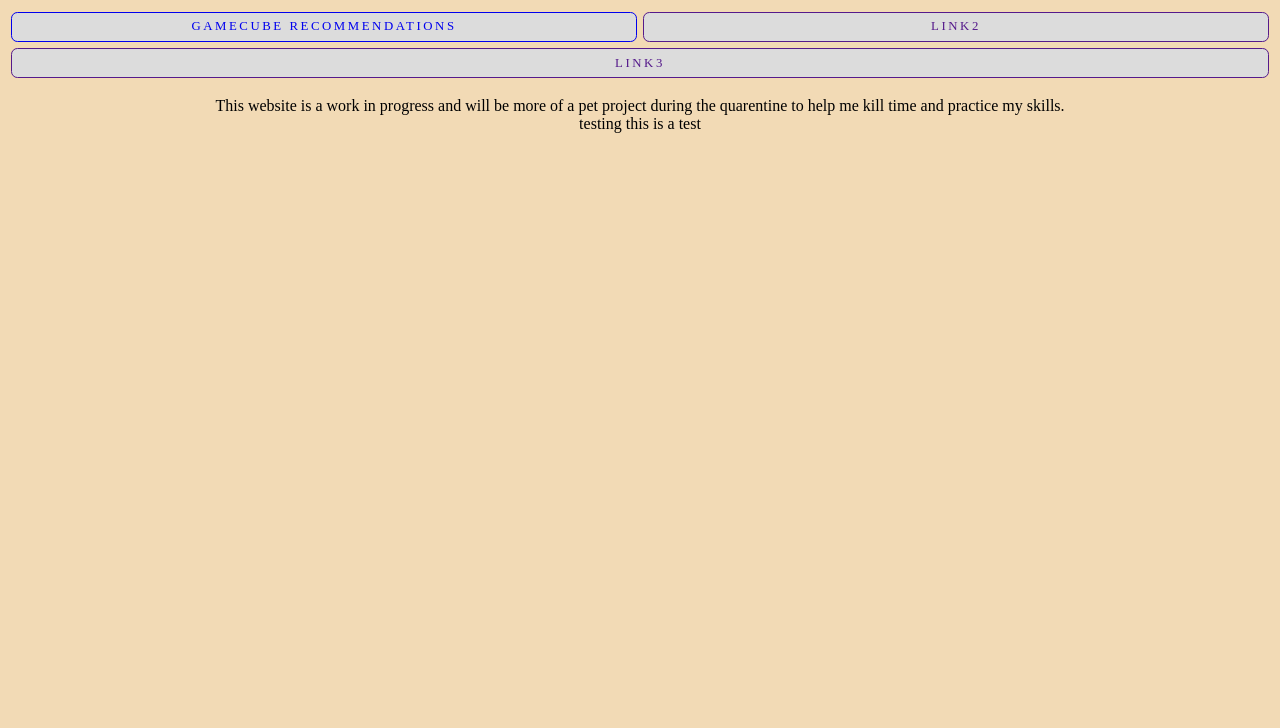
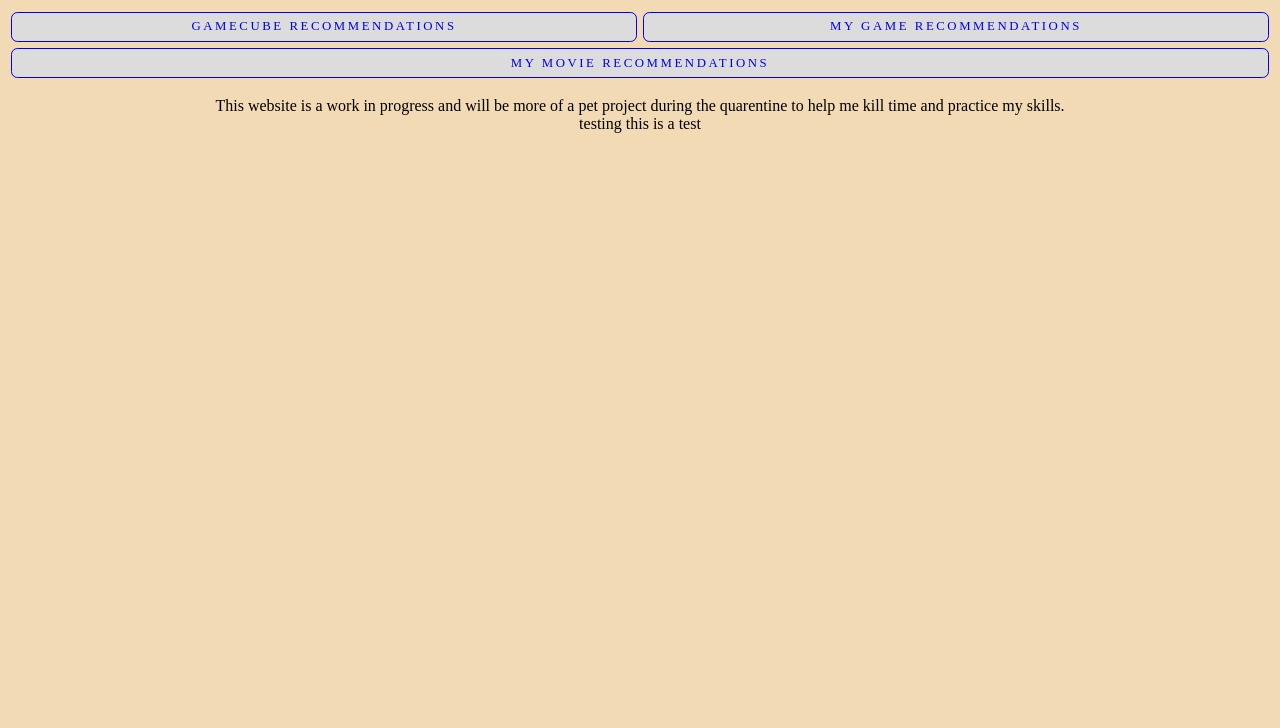
Before and after one commit to Ohan-hub/Ohan-hub.github.io, a plain HTML site: page index.html in a window 1280 px wide. Shown: the part 72-800 px from the top of the page. Drawn offline with Linux system fonts and the light colour scheme.

Commit message:
Update index.html

```diff
--- a/index.html
+++ b/index.html
@@ -11,8 +11,8 @@
 	<nav>
 	<ul>
 		<li><a href="gamecubegames.html" >GameCube Recommendations</a></li>
-		<li><a href>Link2</a></li>
-		<li><a href>Link3</a></li>
+		<li><a href="mygames.html">My Game Recommendations</a></li>
+		<li><a href="movie_recommendations.html">My Movie Recommendations</a></li>
 	</ul>
 	</nav>
 
```
